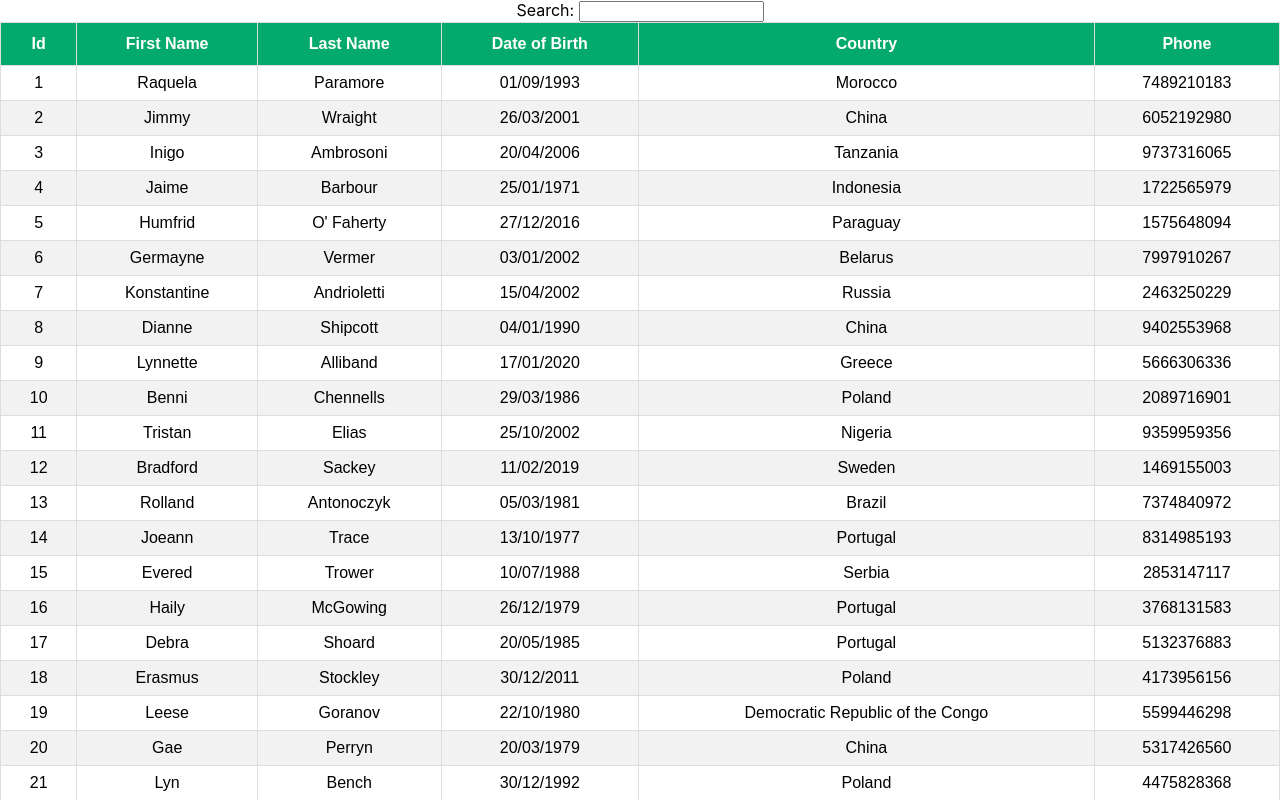
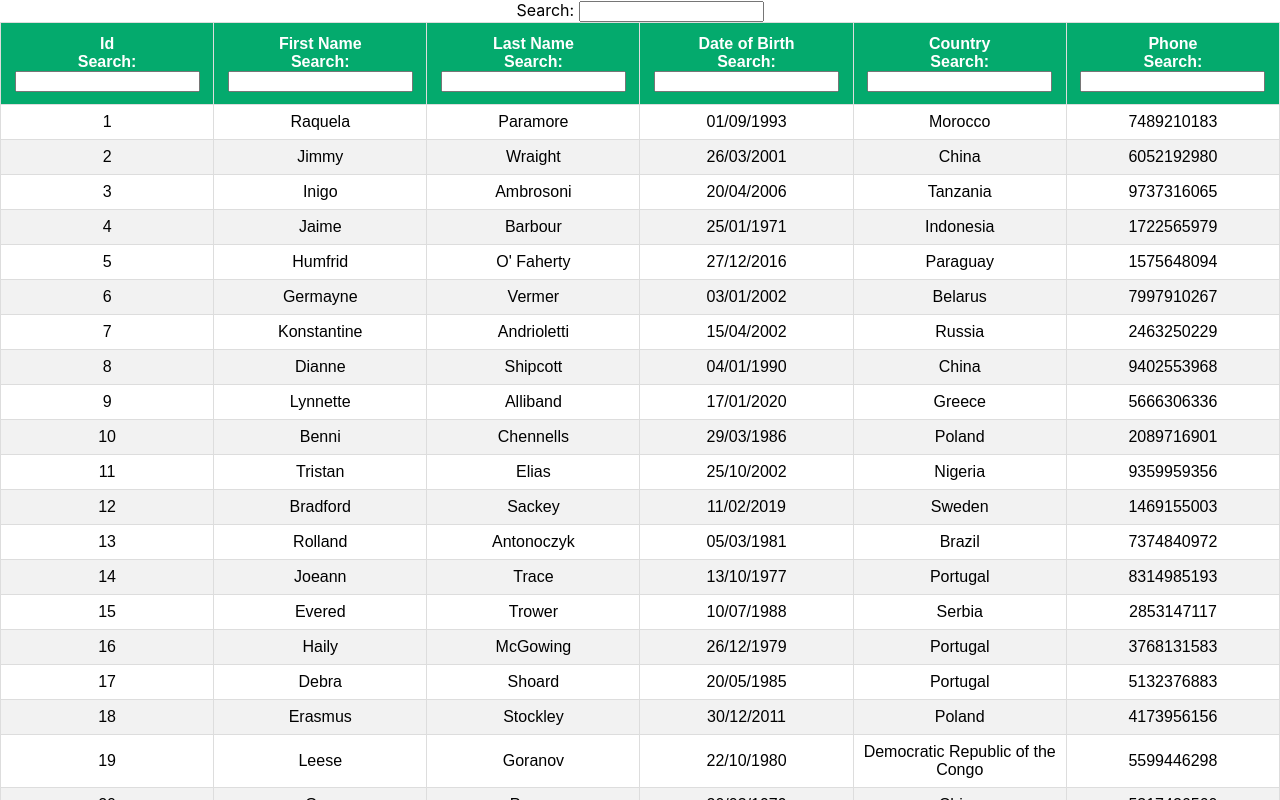
Before and after one commit to Balzak1976/react-table-demo, a React (Create React App) app: page / in a window 1280 px wide. Shown: the top 800 px of the page. Built offline with nearby package versions, Linux system fonts and the light colour scheme.

Commit message:
feat: create column filter table

```diff
--- /dev/null
+++ b/src/components/ColumnFilter.js
@@ -0,0 +1,14 @@
+import React from 'react'
+
+export const ColumnFilter = ({ column }) => {
+  const { filterValue, setFilter } = column;
+  return (
+    <span>
+      Search: {' '}
+      <input
+        value={filterValue || ''}
+        onChange={(e) => setFilter(e.target.value)}
+      />
+    </span>
+  )
+}
--- a/src/components/FilteringTable.js
+++ b/src/components/FilteringTable.js
@@ -1,5 +1,5 @@
 import React, { useMemo } from 'react';
-import { useGlobalFilter, useTable } from 'react-table';
+import { useFilters, useGlobalFilter, useTable } from 'react-table';
 import MOCK_DATA from './MOCK_DATA.json';
 import { COLUMNS } from './columns';
 import './table.css';
@@ -15,6 +15,7 @@
 				columns,
 				data,
 			},
+			useFilters,
 			useGlobalFilter
 		);
 
@@ -28,7 +29,10 @@
 					{headerGroups.map((headerGroup) => (
 						<tr {...headerGroup.getHeaderGroupProps()}>
 							{headerGroup.headers.map((column) => (
-								<th {...column.getHeaderProps()}>{column.render('Header')}</th>
+								<th {...column.getHeaderProps()}>
+									{column.render('Header')}
+									<div>{ column.canFilter ? column.render('Filter') : null}</div>
+								</th>
 							))}
 						</tr>
 					))}
--- a/src/components/columns.js
+++ b/src/components/columns.js
@@ -1,35 +1,42 @@
 import { format } from 'date-fns';
+import { ColumnFilter } from './ColumnFilter';
 
 export const COLUMNS = [
 	{
 		Header: 'Id',
 		Footer: 'Id',
 		accessor: 'id',
+		Filter: ColumnFilter
 	},
 	{
 		Header: 'First Name',
 		Footer: 'First Name',
 		accessor: 'first_name',
+		Filter: ColumnFilter
 	},
 	{
 		Header: 'Last Name',
 		Footer: 'Last Name',
 		accessor: 'last_name',
+		Filter: ColumnFilter
 	},
 	{
 		Header: 'Date of Birth',
 		Footer: 'Date of Birth',
 		accessor: 'date_of_birth',
 		Cell: ({ value }) => format(new Date(value), 'dd/MM/yyyy'),
+		Filter: ColumnFilter
 	},
 	{
 		Header: 'Country',
 		Footer: 'Country',
 		accessor: 'country',
+		Filter: ColumnFilter
 	},
 	{
 		Header: 'Phone',
 		Footer: 'Phone',
 		accessor: 'phone',
+		Filter: ColumnFilter
 	},
 ];
```
Also changed, not shown: screenshots/column-filtering.png (added), 1 other file (tests, documents, lock files or other folders).
